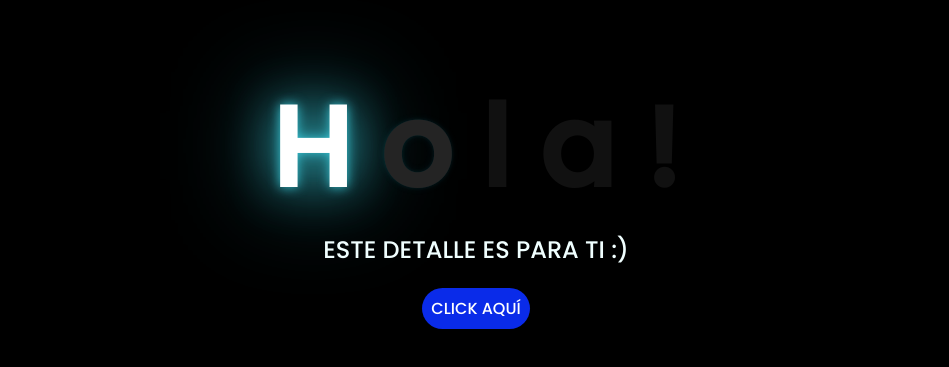
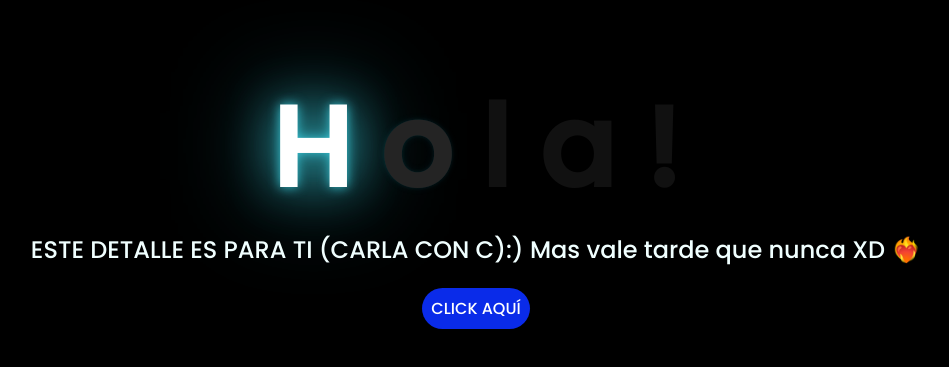
Before and after one commit to Technologyoficial/Technologyoficial.github.io, a plain HTML site: page index.html in a window 1280 px wide. Shown: the part 139-506 px from the top of the page, without its empty margins (172-1121 px from the left). Drawn offline with Linux system fonts and the light colour scheme.

Commit message:
Update index.html

```diff
--- a/index.html
+++ b/index.html
@@ -19,7 +19,9 @@
         <span>!</span>
     </div>
     <div class="description">
-        <span>ESTE DETALLE ES PARA TI :)</span>
+        <span>ESTE DETALLE ES PARA TI (CARLA CON C):)</span>
+                <span>Mas vale tarde que nunca XD ❤️‍🔥 </span>
+
     </div>
     <div class="button">
         <button class="botones">
```
